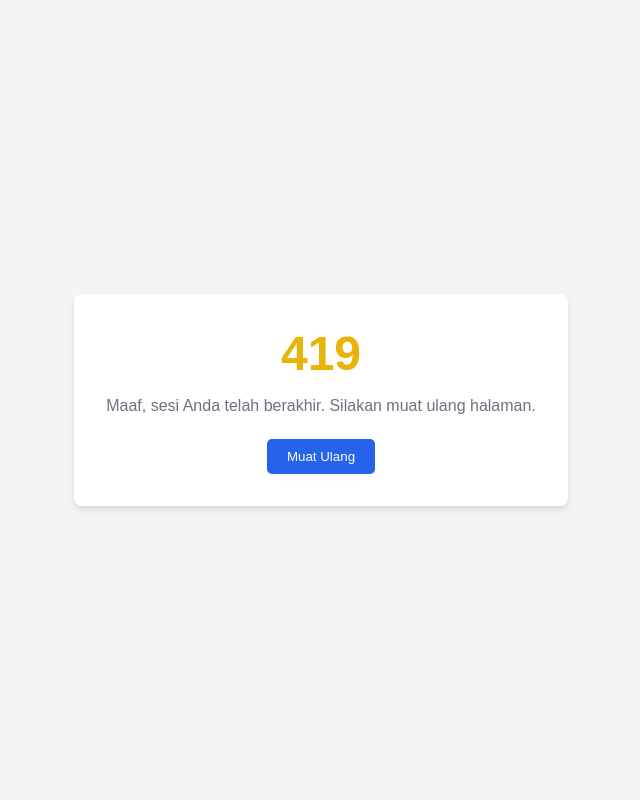
After one commit to henochsaerang/layvx-framework, a PHP site: page /Core/errors/419.php in a window 1280 px wide. The commit adds this page. Shown: the whole page, without its empty margins (319-959 px from the left). Run offline with PHP 8.4, Linux system fonts and the light colour scheme.

Commit message:
fixed bug

```diff
--- /dev/null
+++ b/app/Core/errors/419.php
@@ -0,0 +1,23 @@
+<!DOCTYPE html>
+<html lang="en">
+<head>
+    <meta charset="UTF-8">
+    <meta name="viewport" content="width=device-width, initial-scale=1.0">
+    <title>Page Expired</title>
+    <style>
+        body { font-family: sans-serif; background-color: #f3f4f6; color: #1f2937; height: 100vh; display: flex; flex-direction: column; align-items: center; justify-content: center; margin: 0; }
+        .container { text-align: center; padding: 2rem; background: white; border-radius: 8px; box-shadow: 0 4px 6px rgba(0,0,0,0.1); }
+        h1 { font-size: 3rem; color: #eab308; margin: 0; }
+        p { margin-bottom: 1.5rem; color: #6b7280; }
+        button { background: #2563eb; color: white; border: none; padding: 10px 20px; border-radius: 5px; cursor: pointer; }
+        button:hover { background: #1d4ed8; }
+    </style>
+</head>
+<body>
+    <div class="container">
+        <h1>419</h1>
+        <p>Maaf, sesi Anda telah berakhir. Silakan muat ulang halaman.</p>
+        <button onclick="window.location.reload()">Muat Ulang</button>
+    </div>
+</body>
+</html>
```
Also changed, not shown: app/Commands/MakeStructureCommand.php (+3 -13 lines), app/Commands/MakeViewCommand.php (+3 -16 lines).
